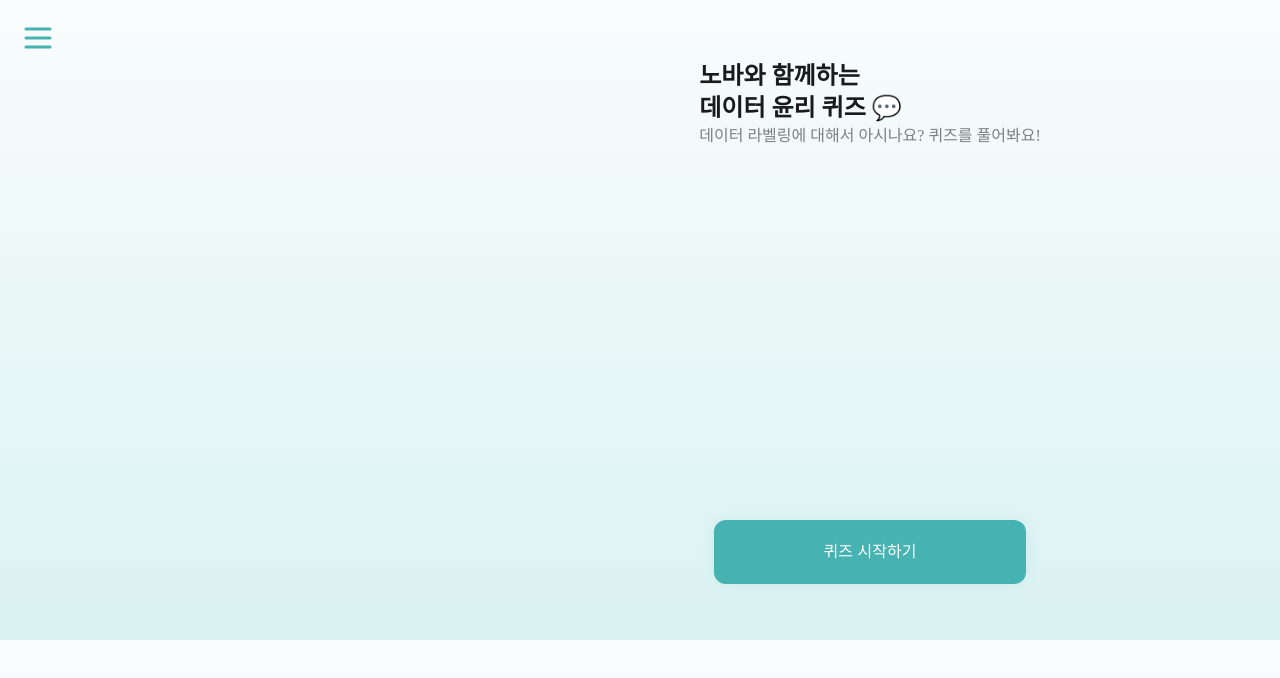
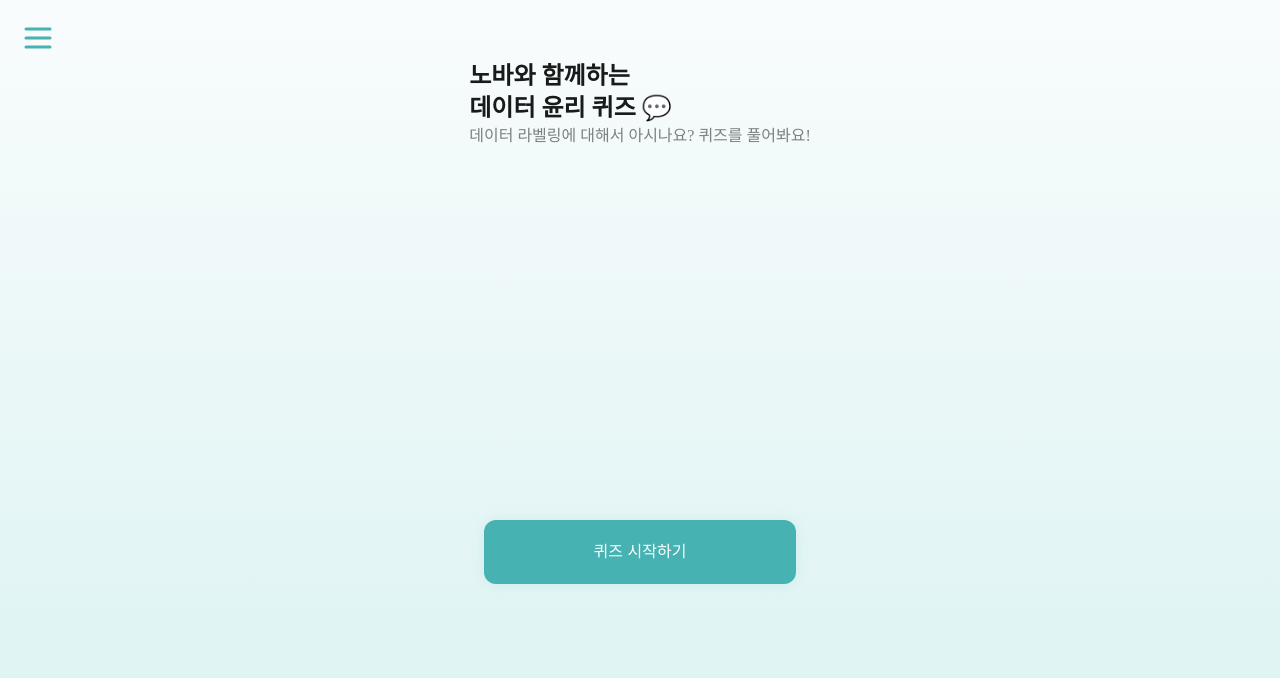
Before and after one commit to telltheworld-web/Front, a React (Vite) app: page / in a window 1280 px wide. Shown: the top 678 px of the page. Built offline with nearby package versions, Linux system fonts and the light colour scheme.

Commit message:
05.15 - 비율 조정

```diff
--- a/src/App.jsx
+++ b/src/App.jsx
@@ -12,27 +12,25 @@ import QuizFeedback from "./components/QuizFeedback";
 
 const Wrapper = styled.div`
   display: flex;
+  flex-direction: column;
   width: 100vw;
   height: 100vh;
-  max-width: 640px;
-  margin: auto;
-
-  @media (max-width: 768px) {
-    flex-direction: column;
-    width: 100%;
-  }
+  overflow-x: hidden;
 `;
 
 const MainContent = styled.div`
   flex: 1;
-  padding: 60px 20px 20px 200px; // ← 좌측 padding은 Sidebar 너비만큼!
+  width: 100%;
+  padding: 60px 5vw 20px 5vw;
+  box-sizing: border-box;
   max-width: 640px;
   margin: 0 auto;
 
   @media (max-width: 768px) {
-    padding-left: 20px;
+    padding: 40px 4vw 20px 4vw;
   }
 `;
+
 
 const App = () => (
   <Router>
--- a/src/index.css
+++ b/src/index.css
@@ -29,8 +29,7 @@ body {
   font-family: Arial, sans-serif;
   background-image: linear-gradient(180deg, #F9FCFC 0%, #DAF2F2 100%);
   width: 100%;
-  max-width: 360px;
-  max-height: 640px;
+
   margin: auto;
 }
 
```
